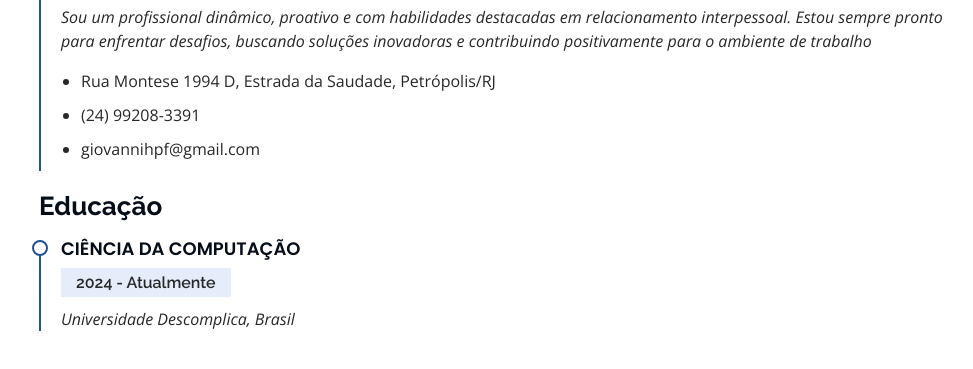
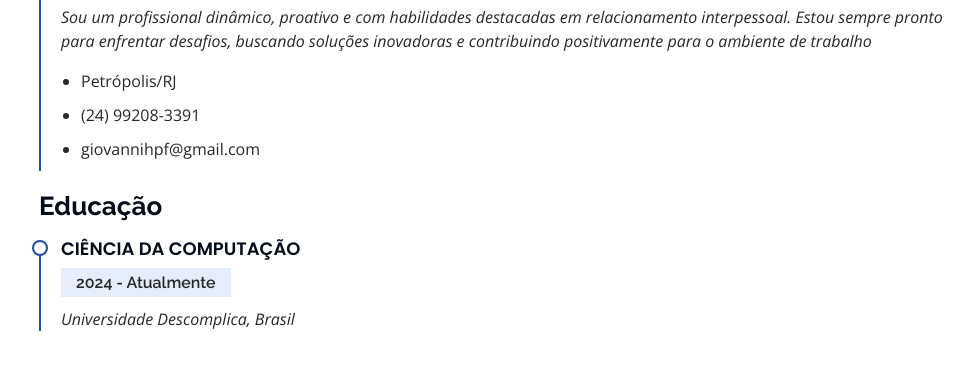
Before and after one commit to RelampagoAzul5/Iportifolio, a plain HTML site: page index.html in a window 1280 px wide. Shown: the part 1988-2357 px from the top of the page, without its empty margins (291-1264 px from the left). Drawn offline with nearby package versions, Linux system fonts and the light colour scheme.

Commit message:
ajeitando o endereço

```diff
--- a/index.html
+++ b/index.html
@@ -184,7 +184,7 @@
                 relacionamento interpessoal. Estou sempre pronto para enfrentar desafios, buscando
                 soluções inovadoras e contribuindo positivamente para o ambiente de trabalho</em></p>
               <ul>
-                <li>Rua Montese 1994 D, Estrada da Saudade, Petrópolis/RJ</li>
+                <li>Petrópolis/RJ</li>
                 <li>(24) 99208-3391</li>
                 <li>giovannihpf@gmail.com</li>
               </ul>
```
